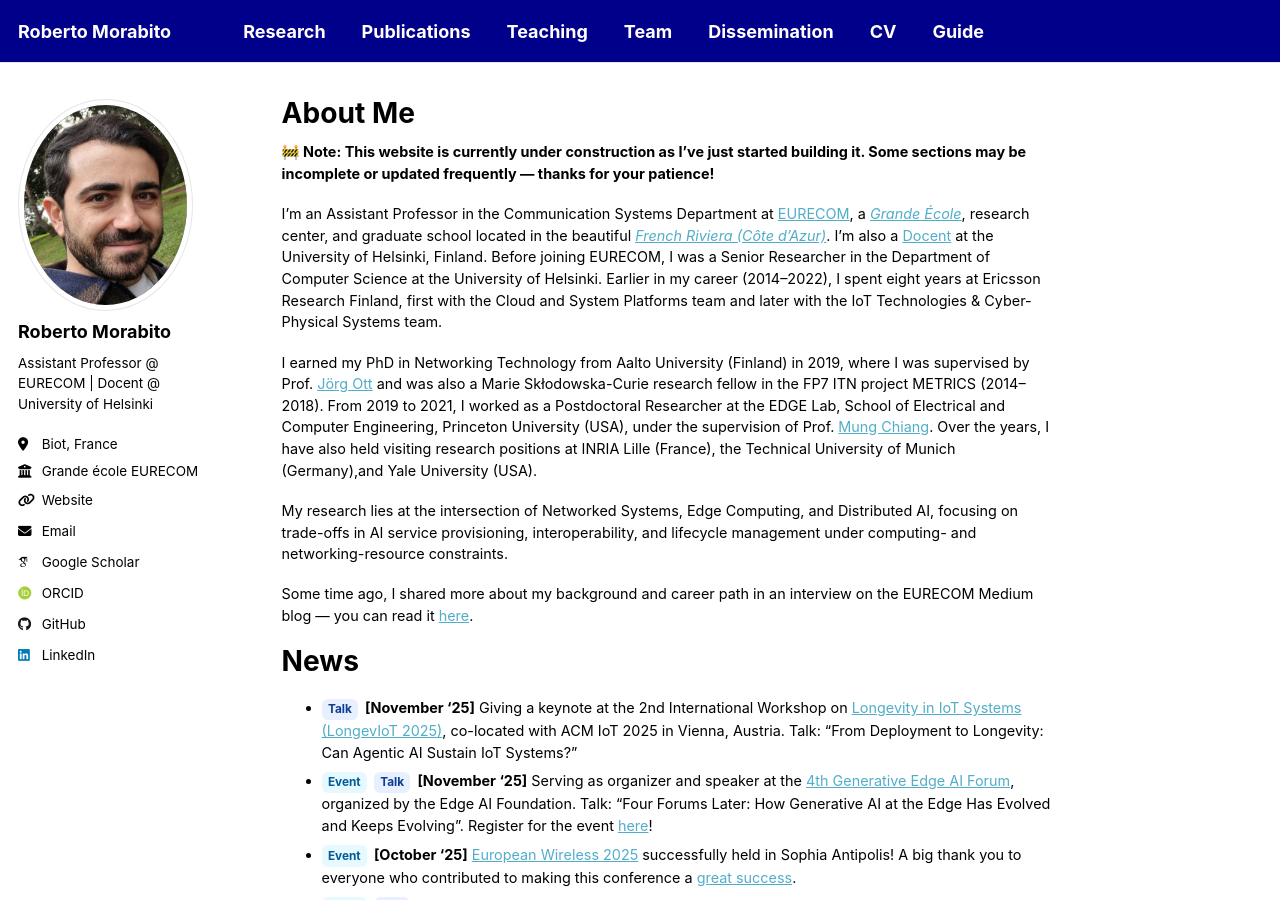
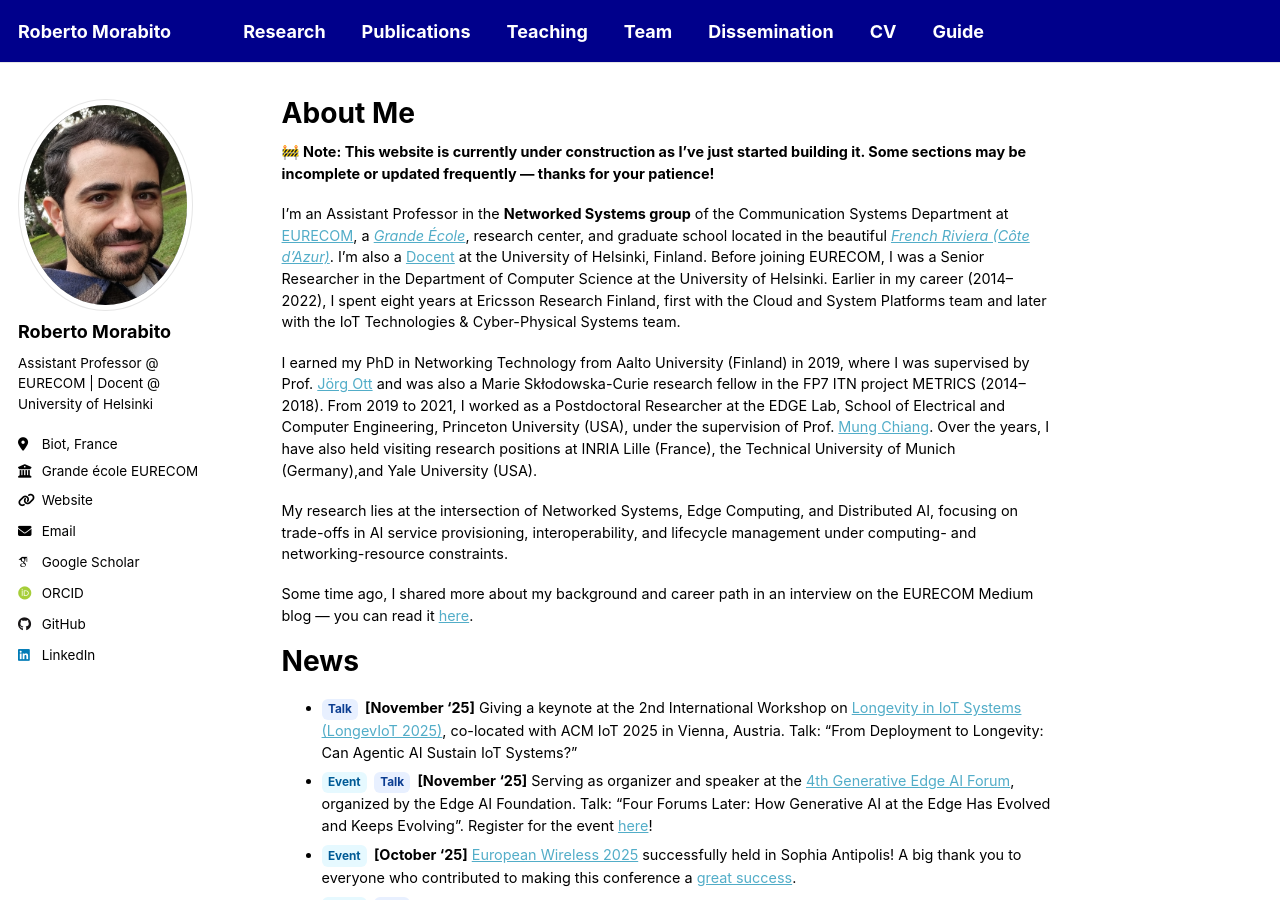
Before and after one commit to robertmora/robertmora.github.io, a Jekyll site: the page built from _pages/about.md, in a window 1280 px wide and 900 px high. Built offline with Jekyll 4.4.1, drawn with Linux system fonts in a browser that asks for light colours; some web fonts are replaced; a script that is not in the unit is left out.

Commit message:
Update about.md

```diff
--- a/_pages/about.md
+++ b/_pages/about.md
@@ -9,7 +9,7 @@ redirect_from:
 
 **🚧 Note: This website is currently under construction as I’ve just started building it. Some sections may be incomplete or updated frequently — thanks for your patience!**
 
-I’m an Assistant Professor in the Communication Systems Department at [EURECOM](https://www.eurecom.fr/en){:target="_blank"}, a [*Grande École*](https://en.wikipedia.org/wiki/Grande_%C3%A9cole){:target="_blank"}, research center, and graduate school located in the beautiful [*French Riviera (Côte d'Azur)*](https://en.wikipedia.org/wiki/French_Riviera){:target="_blank"}. I’m also a [Docent](https://www.helsinki.fi/en/about-us/people/researchers-and-teachers/docents){:target="_blank"} at the University of Helsinki, Finland. Before joining EURECOM, I was a Senior Researcher in the Department of Computer Science at the University of Helsinki. Earlier in my career (2014–2022), I spent eight years at Ericsson Research Finland, first with the Cloud and System Platforms team and later with the IoT Technologies & Cyber-Physical Systems team.
+I’m an Assistant Professor in the **Networked Systems group** of the Communication Systems Department at [EURECOM](https://www.eurecom.fr/en){:target="_blank"}, a [*Grande École*](https://en.wikipedia.org/wiki/Grande_%C3%A9cole){:target="_blank"}, research center, and graduate school located in the beautiful [*French Riviera (Côte d'Azur)*](https://en.wikipedia.org/wiki/French_Riviera){:target="_blank"}. I’m also a [Docent](https://www.helsinki.fi/en/about-us/people/researchers-and-teachers/docents){:target="_blank"} at the University of Helsinki, Finland. Before joining EURECOM, I was a Senior Researcher in the Department of Computer Science at the University of Helsinki. Earlier in my career (2014–2022), I spent eight years at Ericsson Research Finland, first with the Cloud and System Platforms team and later with the IoT Technologies & Cyber-Physical Systems team.
 
 I earned my PhD in Networking Technology from Aalto University (Finland) in 2019, where I was supervised by Prof. [Jörg Ott](https://www.professoren.tum.de/en/ott-joerg){:target="_blank"} and was also a Marie Skłodowska-Curie research fellow in the FP7 ITN project METRICS (2014–2018). From 2019 to 2021, I worked as a Postdoctoral Researcher at the EDGE Lab, School of Electrical and Computer Engineering, Princeton University (USA), under the supervision of Prof. [Mung Chiang](https://www.purdue.edu/president/about/mung-chiang/){:target="_blank"}. Over the years, I have also held visiting research positions at INRIA Lille (France), the Technical University of Munich (Germany),and Yale University (USA).
 
```
